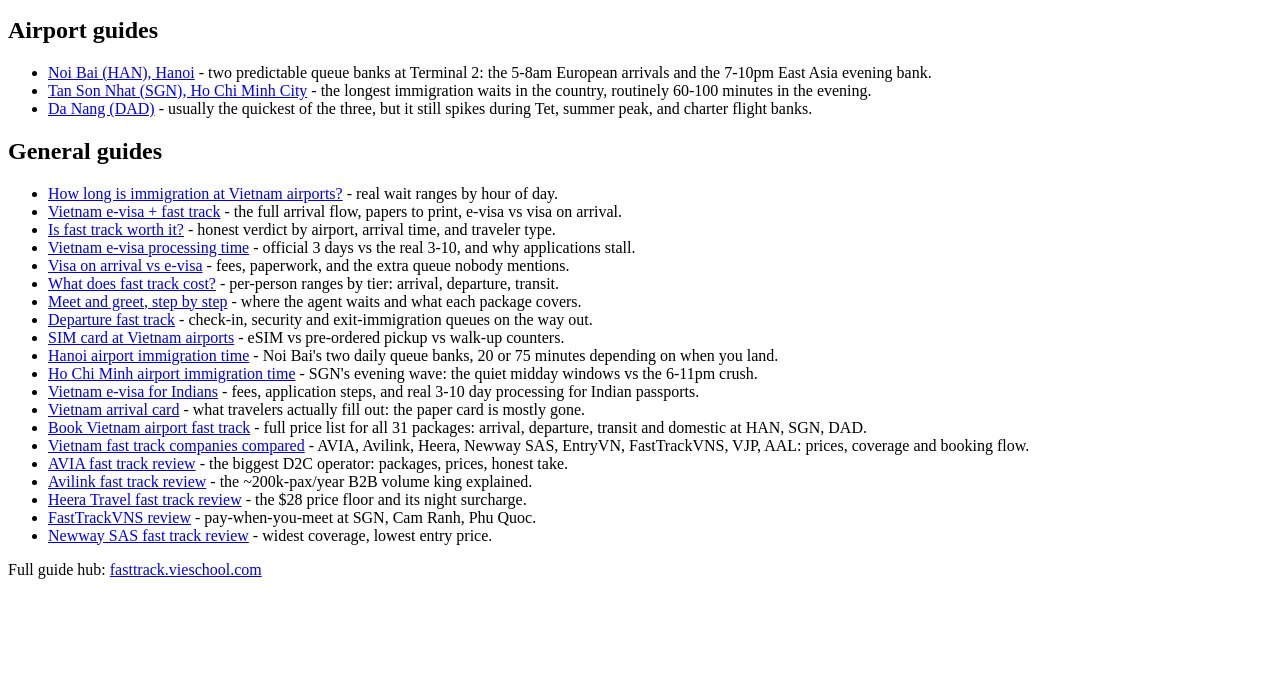
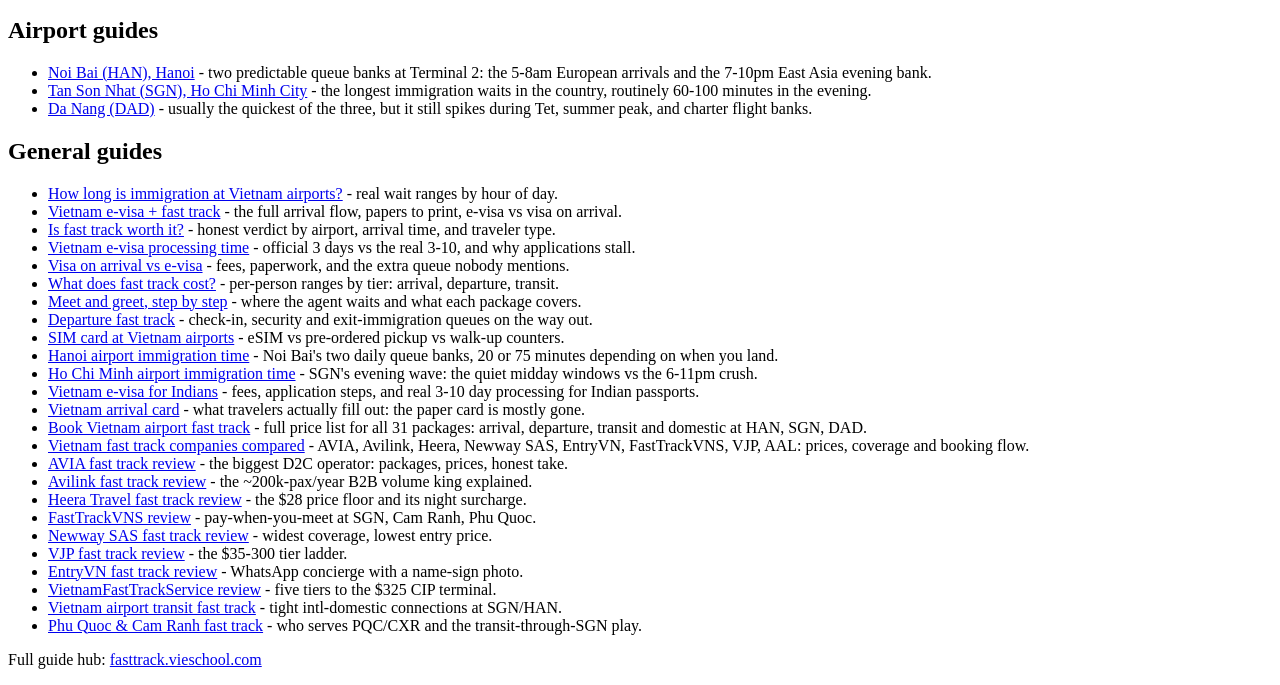
Before and after one commit to saintzzz/saintzzz.github.io, a plain HTML site: page index.html in a window 1280 px wide. Shown: the part 119-804 px from the top of the page. Drawn offline with Linux system fonts and the light colour scheme.

Commit message:
Link 5 more pages

```diff
--- a/index.html
+++ b/index.html
@@ -51,6 +51,11 @@
   <li><a href="https://fasttrack.vieschool.com/heera-travel-fast-track-review.html">Heera Travel fast track review</a> - the $28 price floor and its night surcharge.</li>
   <li><a href="https://fasttrack.vieschool.com/fasttrackvns-review.html">FastTrackVNS review</a> - pay-when-you-meet at SGN, Cam Ranh, Phu Quoc.</li>
   <li><a href="https://fasttrack.vieschool.com/newway-sas-fast-track-review.html">Newway SAS fast track review</a> - widest coverage, lowest entry price.</li>
+  <li><a href="https://fasttrack.vieschool.com/vjp-fast-track-review.html">VJP fast track review</a> - the $35-300 tier ladder.</li>
+  <li><a href="https://fasttrack.vieschool.com/entryvn-fast-track-review.html">EntryVN fast track review</a> - WhatsApp concierge with a name-sign photo.</li>
+  <li><a href="https://fasttrack.vieschool.com/vietnamfasttrackservice-review.html">VietnamFastTrackService review</a> - five tiers to the $325 CIP terminal.</li>
+  <li><a href="https://fasttrack.vieschool.com/vietnam-airport-transit-fast-track.html">Vietnam airport transit fast track</a> - tight intl-domestic connections at SGN/HAN.</li>
+  <li><a href="https://fasttrack.vieschool.com/phu-quoc-cam-ranh-fast-track.html">Phu Quoc &amp; Cam Ranh fast track</a> - who serves PQC/CXR and the transit-through-SGN play.</li>
 </ul>
 
 <p>Full guide hub: <a href="https://fasttrack.vieschool.com/">fasttrack.vieschool.com</a></p>
```
